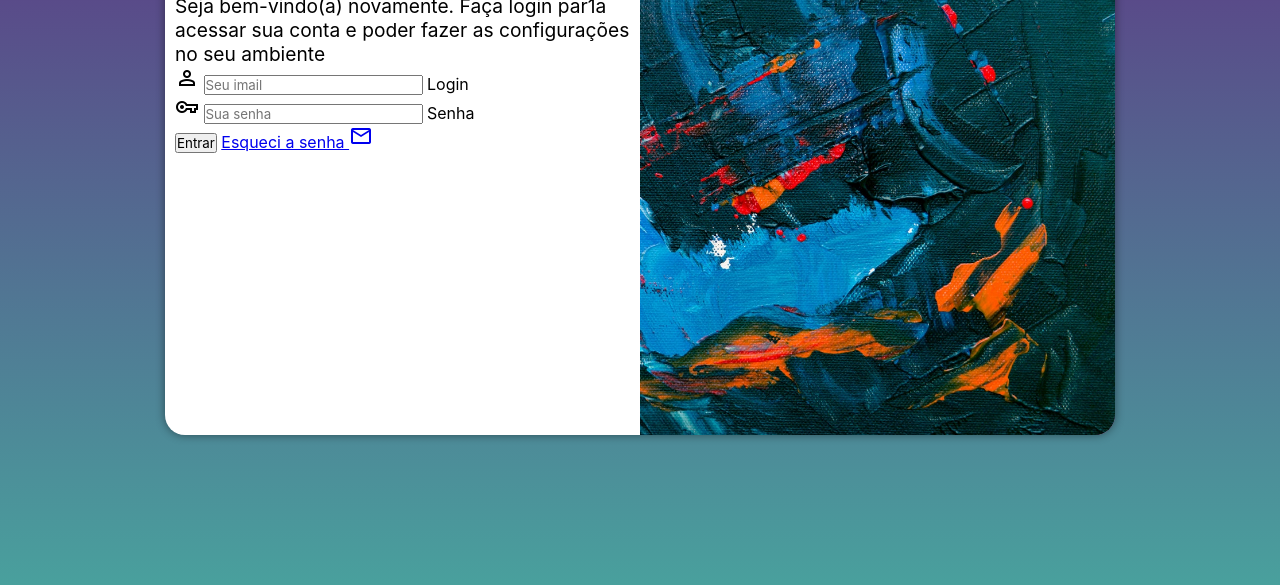
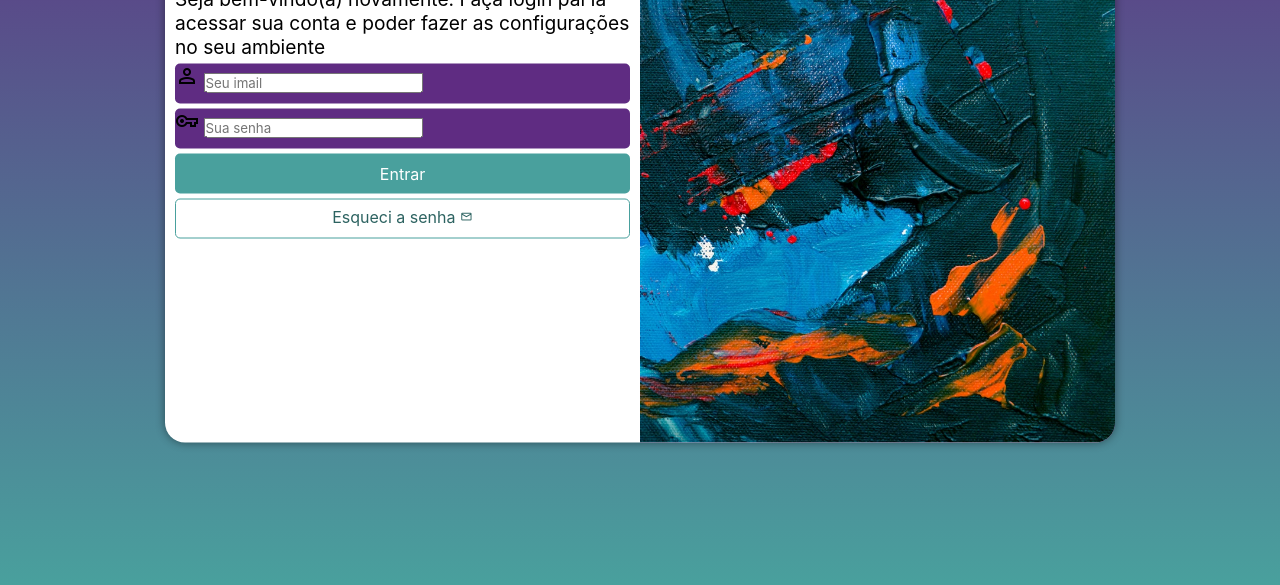
Before and after one commit to Edprogammer/Projeto-login, a plain HTML site: page index.html in a window 1280 px wide. Shown: the part 215-800 px from the top of the page. Drawn offline with nearby package versions, Linux system fonts and the light colour scheme.

Commit message:
estilo no formulario

```diff
--- a/estilos/style.css
+++ b/estilos/style.css
@@ -32,7 +32,7 @@ main{
 
     background-color: white;
     width: 250px;
-    height: 500px;
+    height: 515px;
     border-radius: 20px;
     box-shadow: 0px 0px 10px rgba(0, 0, 0, 0.450);
 
@@ -59,3 +59,48 @@ main{
 #formulario > p{
     font-size: 0.8em;
 }
+form > div.campo{
+    background-color: #5f2c82;
+    display: block;
+    width: 100%;
+    height: 40px;
+    border-radius: 5px;
+    margin: 5px 0px;
+}
+div.campo > label{
+    display: none;
+}
+form > input[type=submit]{
+    display: block;
+    font-size: 1em;
+    width: 100%;
+    height: 40px;
+    background-color: #49a09d;
+    color: white;
+    border: none;
+    border-radius: 5px;
+    cursor: pointer;
+}
+form > input[type=submit]:hover {
+    background-color: #275755;
+}
+form > a.botao{
+    display: block;
+    text-align: center;
+    font-size: 1em;
+    width: 100%;
+    height: 40px;
+    padding-top: 7px;
+    margin-top: 5px;
+    background-color: white;
+    color: #2d6361;
+    border: 1px solid #49a09d;
+    border-radius: 5px;
+    text-decoration: none;
+}
+form > a.botao:hover{
+    background-color: #67e9e4;
+}
+.botao > span{
+    font-size: 0.8em;
+}
--- a/index.html
+++ b/index.html
@@ -25,12 +25,12 @@
                         <label for="ilogin">Login</label>
                     </div>
                     <div class="campo">
-                        <span id="burguer" class="material-symbols-outlined">vpn_key</span>
+                        <span class="material-symbols-outlined">vpn_key</span>
                         <input type="password" name="senha" id="isenha" placeholder="Sua senha" autocomplete="current-password" required minlength="8" maxlength="20">
                         <label for="isenha">Senha</label>
                     </div>
                     <input type="submit" value="Entrar">
-                    <a href="esqueci.html">Esqueci a senha <span id="burguer" class="material-symbols-outlined">mail</span></a>
+                    <a href="esqueci.html" class="botao">Esqueci a senha <span class="material-symbols-outlined">mail</span></a>
                 </form>
             </div>
         </section>
```
